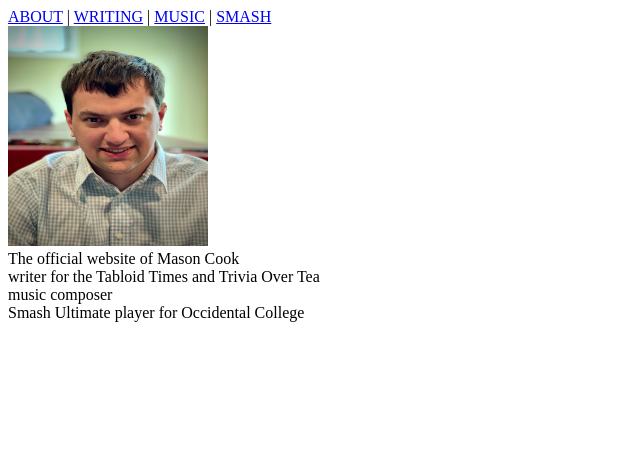
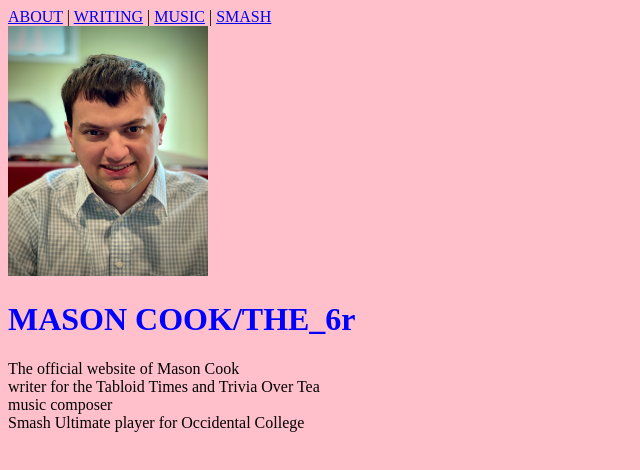
Before and after one commit to THE6r/THE6r.github.io, a plain HTML site: page index.html in a window 1280 px wide. Shown: the whole page, without its empty margins (0-640 px from the left). Drawn offline with Linux system fonts and the light colour scheme.

Commit message:
Added css styles

```diff
--- a/index.html
+++ b/index.html
@@ -3,6 +3,7 @@
           <head>
                   <meta charset="utf-8">
                   <title>Mason Cook/THE_6r</title>
+             <link rel="stylesheet" href="styles.css">
           </head>
           <nav>
   <a href="/about/">ABOUT</a> |
@@ -10,11 +11,12 @@
   <a href="/music/">MUSIC</a> |
   <a href="/smash/">SMASH</a>
 </nav>
-          <img src="MasonCookHeadshot.jpg" alt="Mason Cook" width = 200 height = 220><br>
+          <img src="MasonCookHeadshot.jpg" alt="Mason Cook" width = 200 height = 250><br>
 <body>
-                  The official website of Mason Cook<br>
+    <h1>MASON COOK/THE_6r</h1>
+                  <p>The official website of Mason Cook<br>
                   writer for the Tabloid Times and Trivia Over Tea<br>
                   music composer<br>
-                  Smash Ultimate player for Occidental College
+                      Smash Ultimate player for Occidental College</p>
           </body>
 </html>
--- /dev/null
+++ b/styles.css
@@ -0,0 +1,9 @@
+body {
+  background-color: pink;
+}
+h1 {
+  color: blue;
+}
+p {
+  color: black;
+}
```
